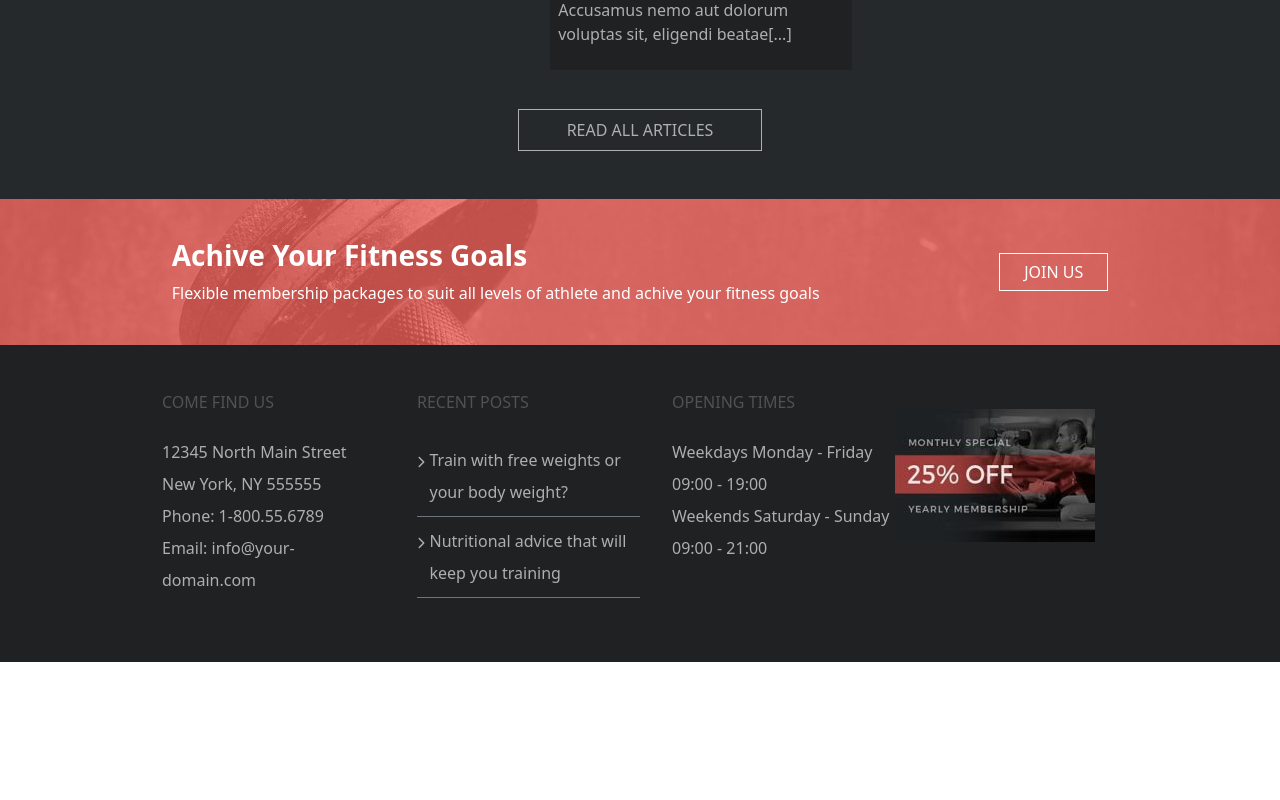
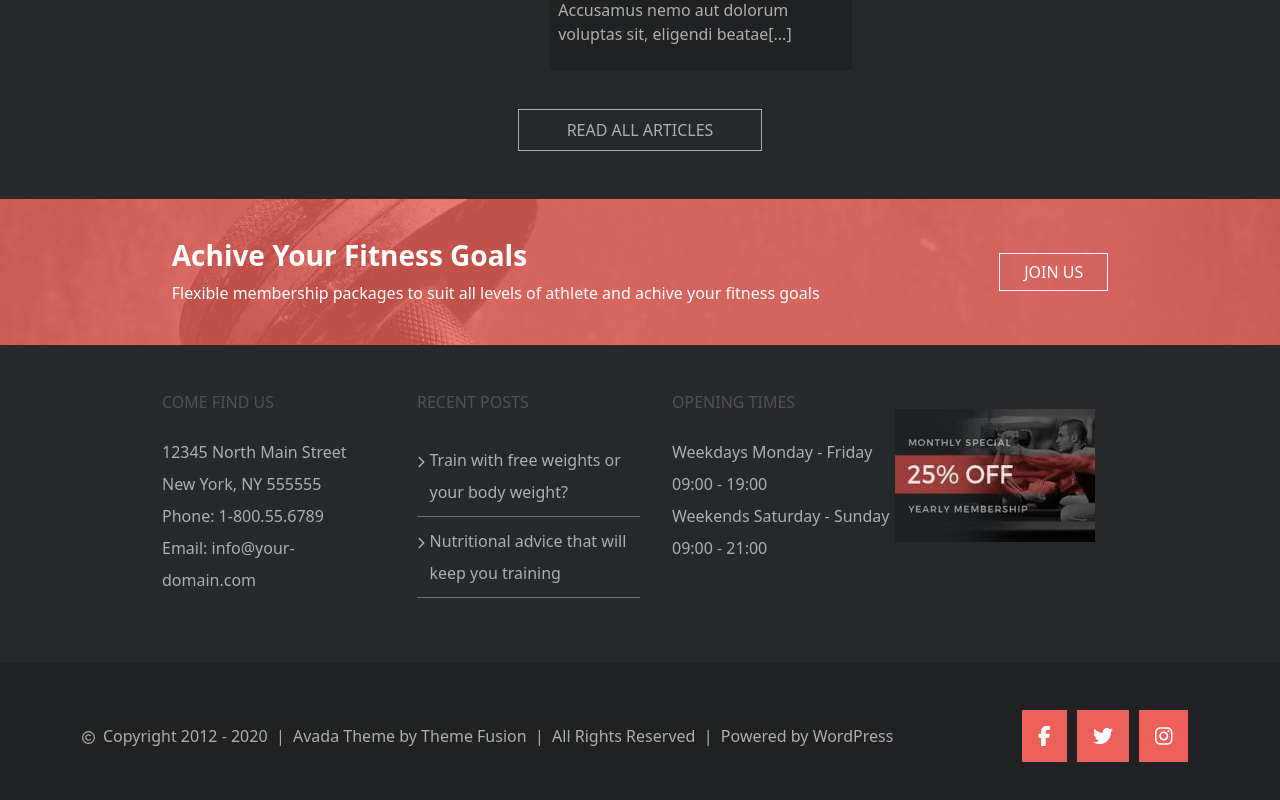
Before and after one commit to RuxandraRambet/proj-html-vuejs, a Vue app: page / in a window 1280 px wide. Shown: the part 6001-6801 px from the top of the page. Before the commit the page ends 6663 px from the top, so only its background shows below. Built offline with nearby package versions, Linux system fonts and the light colour scheme.

Commit message:
feat: footer bottom

```diff
--- a/src/components/FooterBottom.vue
+++ b/src/components/FooterBottom.vue
@@ -5,9 +5,51 @@ export default {
 </script>
 
 <template>
+    <!-- footer bottom -->
+    <div class="bottom-section p-5">
+        <div class="container d-flex justify-content-between align-items-center">
+            <!-- left-side -->
+            <div class="copyright">
+                <font-awesome-icon icon="fa-regular fa-copyright" />
+                <span class="ps-2 ">Copyright 2012 - 2020 &nbsp|&nbsp Avada Theme by Theme Fusion &nbsp|&nbsp All Rights
+                    Reserved &nbsp|&nbsp Powered by WordPress</span>
+                <span></span>
+            </div>
+            <!-- left-side -->
 
+            <!-- right-side -->
+            <div class="social">
+                <a href="#"><font-awesome-icon icon="fa-brands fa-facebook-f" /></a>
+                <a href="#"> <font-awesome-icon icon="fa-brands fa-twitter" /></a>
+                <a href="#"><font-awesome-icon icon="fa-brands fa-instagram" /></a>
+            </div>
+            <!-- /right side -->
+        </div>
+    </div>
+    <!-- /footer bottom -->
 </template>
 
 <style lang="scss" scoped>
 @use '../assets/scss/partials/variables' as *;
+
+.bottom-section {
+    background-color: $secondarybgcolor;
+}
+
+.copyright {
+    color: $textsecondarycolor;
+}
+
+.fa-copyright {
+    font-size: 13px;
+}
+.social a {
+    border: 1px solid transparent;
+    padding: 10px 15px;
+    background-color: #ee6059;
+    color: white;
+    display: inline-block;
+    margin-right: 10px;
+    font-size: 20px;
+}
 </style>
--- a/src/components/FooterTop.vue
+++ b/src/components/FooterTop.vue
@@ -27,9 +27,11 @@ export default {
 </script>
 
 <template>
+    <!-- footer top -->
     <div class="top-section">
         <div class="container">
             <div class="columns d-flex p-5">
+                <!-- col 1 -->
                 <div class="col lh-lg">
                     <ul>
                         <h6 class="text-uppercase mb-4">come find us</h6>
@@ -38,14 +40,16 @@ export default {
                         </li>
                     </ul>
                 </div>
+                <!-- col 2 -->
                 <div class="col lh-lg">
                     <ul>
                         <h6 class="text-uppercase mb-4">recent posts</h6>
                         <li class="d-flex border-bottom  border-secondary py-2" v-for="item in questions">
-                        <span><font-awesome-icon icon="fa-solid fa-chevron-right"/></span> {{ item }}
+                            <span><font-awesome-icon icon="fa-solid fa-chevron-right" /></span> {{ item }}
                         </li>
                     </ul>
                 </div>
+                <!-- col 3 -->
                 <div class="col lh-lg">
                     <ul>
                         <h6 class="text-uppercase mb-4">Opening times</h6>
@@ -60,21 +64,23 @@ export default {
             </div>
         </div>
     </div>
-
+    <!-- /footer top -->
 </template>
 
 <style lang="scss" scoped>
 @use '../assets/scss/partials/variables' as *;
 
 .top-section {
-    background-color: $secondarybgcolor;
+    background-color: $primarybgcolor;
 
     h6 {
         color: rgb(83, 81, 81);
     }
+
     li {
         color: $textsecondarycolor;
     }
+
     .fa-chevron-right {
         font-size: 12px;
         margin-right: 5px;
--- a/src/main.js
+++ b/src/main.js
@@ -19,8 +19,9 @@ import { faInstagram } from '@fortawesome/free-brands-svg-icons';
 import { faLink } from '@fortawesome/free-solid-svg-icons';
 import { faMagnifyingGlass } from '@fortawesome/free-solid-svg-icons';
 import { faChevronRight } from '@fortawesome/free-solid-svg-icons';
+import { faCopyright} from '@fortawesome/free-regular-svg-icons';
 /* add icons to the library */
-library.add(faLinkSlash,faChevronRight, faLink, faMagnifyingGlass, faBicycle, faCloud, faHeartPulse, faFacebookF, faTwitter, faInstagram)
+library.add(faLinkSlash, faCopyright, faChevronRight, faLink, faMagnifyingGlass, faBicycle, faCloud, faHeartPulse, faFacebookF, faTwitter, faInstagram)
 
 
 createApp(App).component('font-awesome-icon', FontAwesomeIcon).mount('#app');
```
Lines whose indentation alone changed are shown as unchanged.
